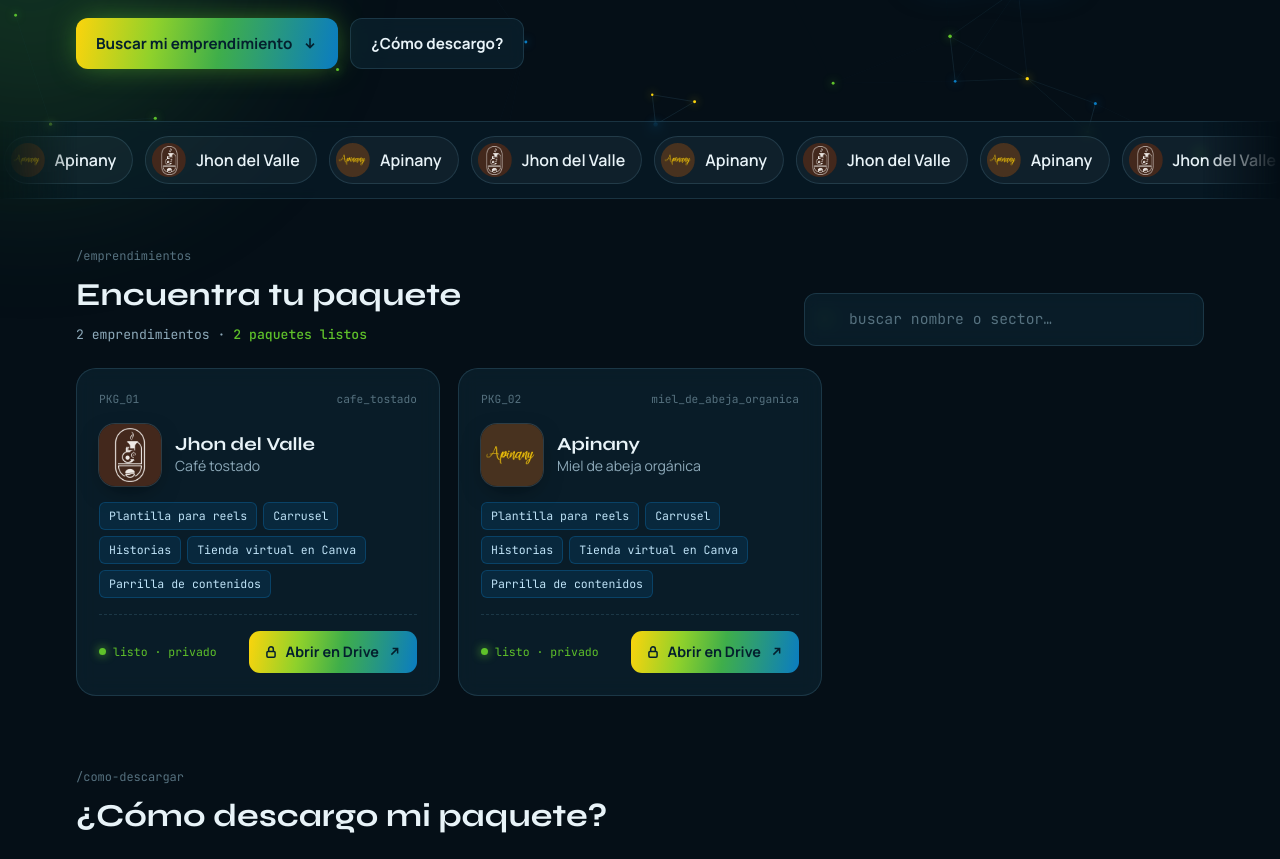
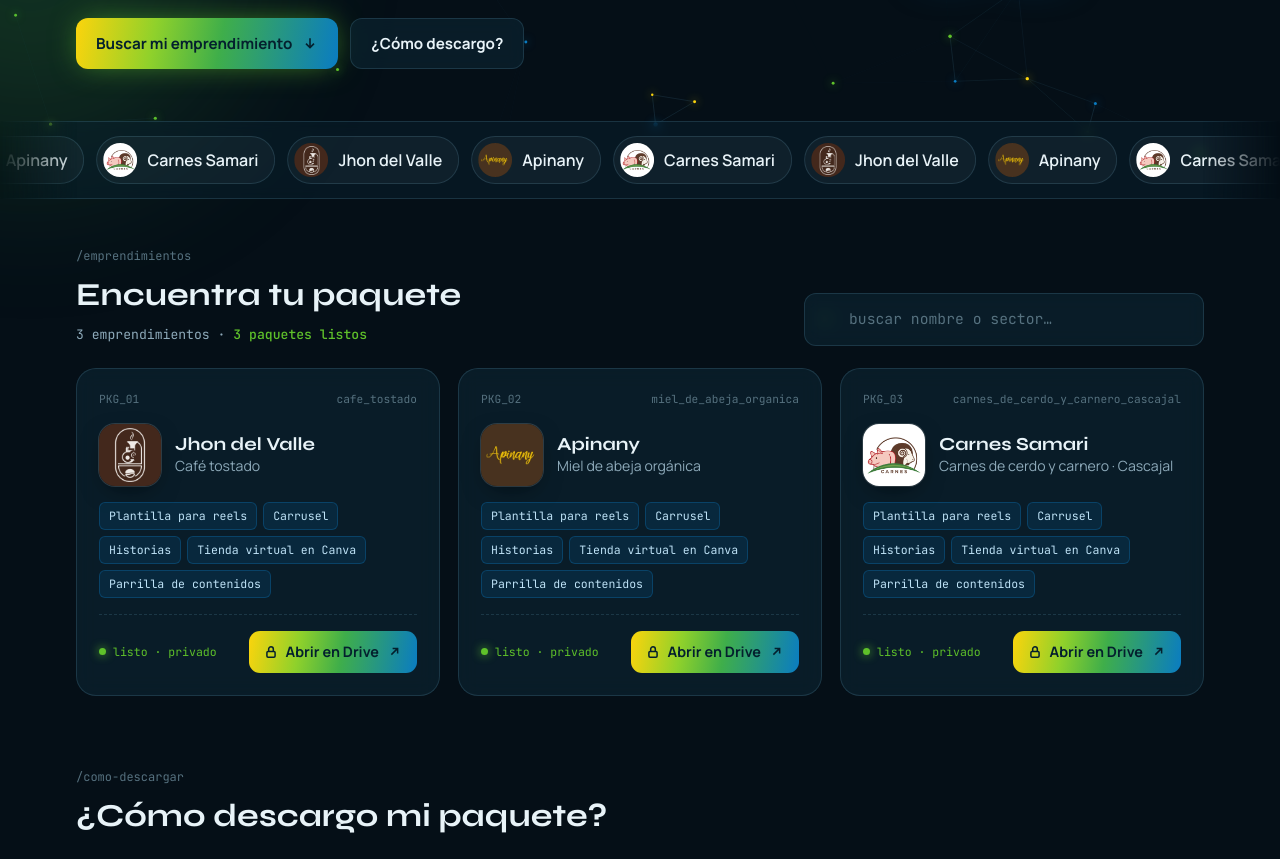
Before and after one commit to icilab-pass/icilab-passinn, a plain HTML site: page index.html in a window 1280 px wide. Shown: the part 602-1461 px from the top of the page. Drawn offline with Linux system fonts and the light colour scheme.

Commit message:
Agrega Carnes Samari
- Emblema sobre fondo blanco y carpeta privada de Drive.
- La etiqueta del sector en cada tarjeta ignora signos como "·".

Co-Authored-By: Claude Opus 5.5 <noreply@anthropic.com>

```diff
--- a/index.html
+++ b/index.html
@@ -357,6 +357,10 @@ const EMPRENDIMIENTOS = [
     drive:"https://drive.google.com/drive/folders/1-gOYN4twwpkvrMzh-0JkJPv6k3GHzTlH?usp=drive_link",
     logo:"img/logos/apinany.png", fondo:"#48321f",
     piezas:["Plantilla para reels","Carrusel","Historias","Tienda virtual en Canva","Parrilla de contenidos"] },
+  { nombre:"Carnes Samari", sector:"Carnes de cerdo y carnero · Cascajal", color:"#5c3b2a",
+    drive:"https://drive.google.com/drive/folders/1EMTu5Oz_lbsY0ml0a8ua1csWkZE55bmk?usp=sharing",
+    logo:"img/logos/carnes-samari.png",
+    piezas:["Plantilla para reels","Carrusel","Historias","Tienda virtual en Canva","Parrilla de contenidos"] },
 ];
 
 /* CONTACTO para quien no pueda abrir su paquete ("" = no se muestra)
@@ -393,7 +397,7 @@ function render(q = ""){
   $("#count").innerHTML = `${EMPRENDIMIENTOS.length} emprendimientos · <b>${listos} paquetes listos</b>`;
   $("#grid").innerHTML = lista.length ? lista.map(e => `
     <article class="card" id="e-${slug(e.nombre)}">
-      <div class="id"><span>PKG_${String(e.n).padStart(2,"0")}</span><span>${esc(plano(e.sector).replace(/\s+/g,"_"))}</span></div>
+      <div class="id"><span>PKG_${String(e.n).padStart(2,"0")}</span><span>${esc(plano(e.sector).replace(/[^a-z0-9]+/g,"_").replace(/^_|_$/g,""))}</span></div>
       <div class="card-head">${mark(e)}<div style="min-width:0"><h3>${esc(e.nombre)}</h3><div class="sector">${esc(e.sector)}</div></div></div>
       <ul class="items">${(e.piezas||[]).map(p => `<li>${esc(p)}</li>`).join("")}</ul>
       <div class="foot">
```
Also changed, not shown: img/logos/carnes-samari.png (added).
